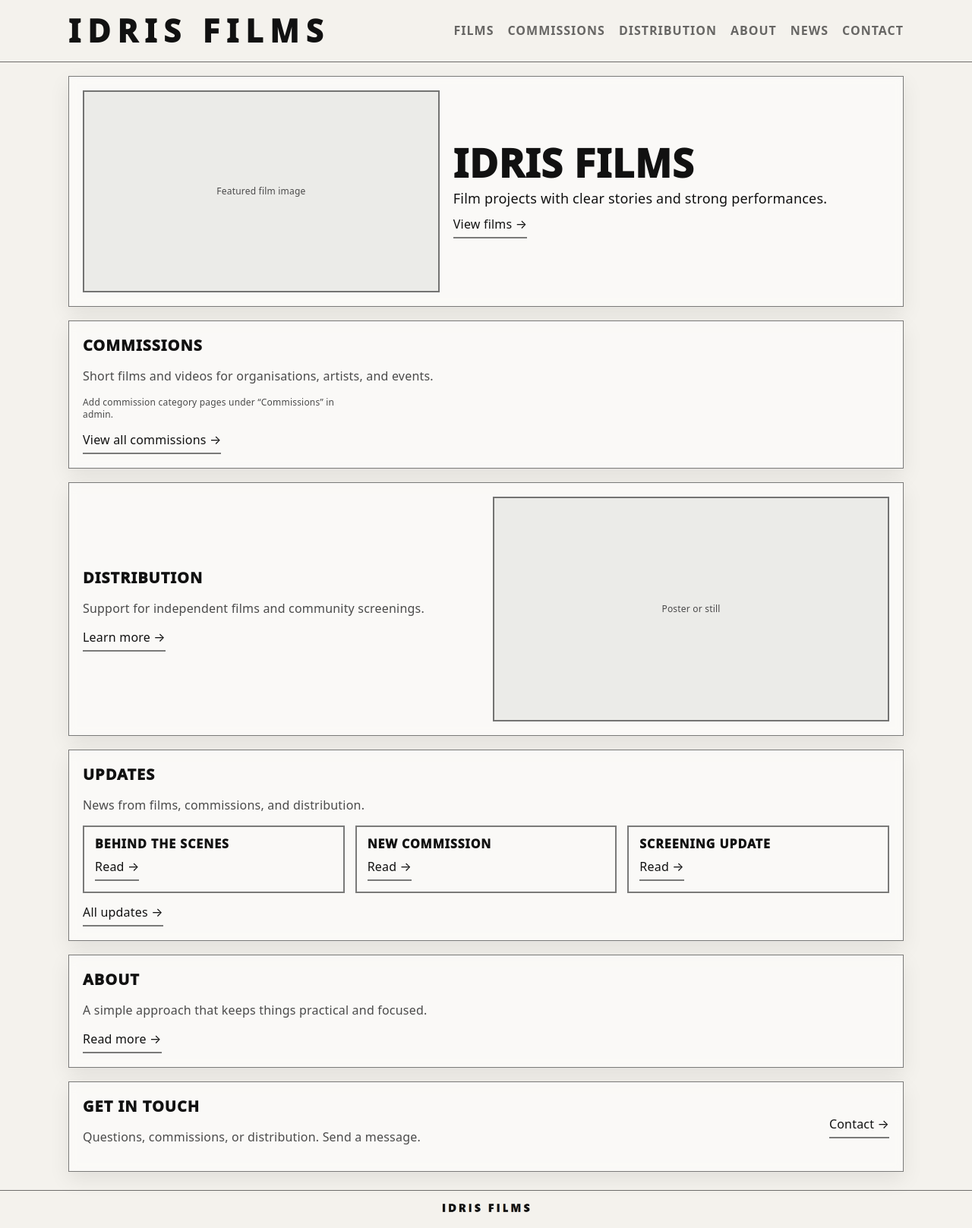
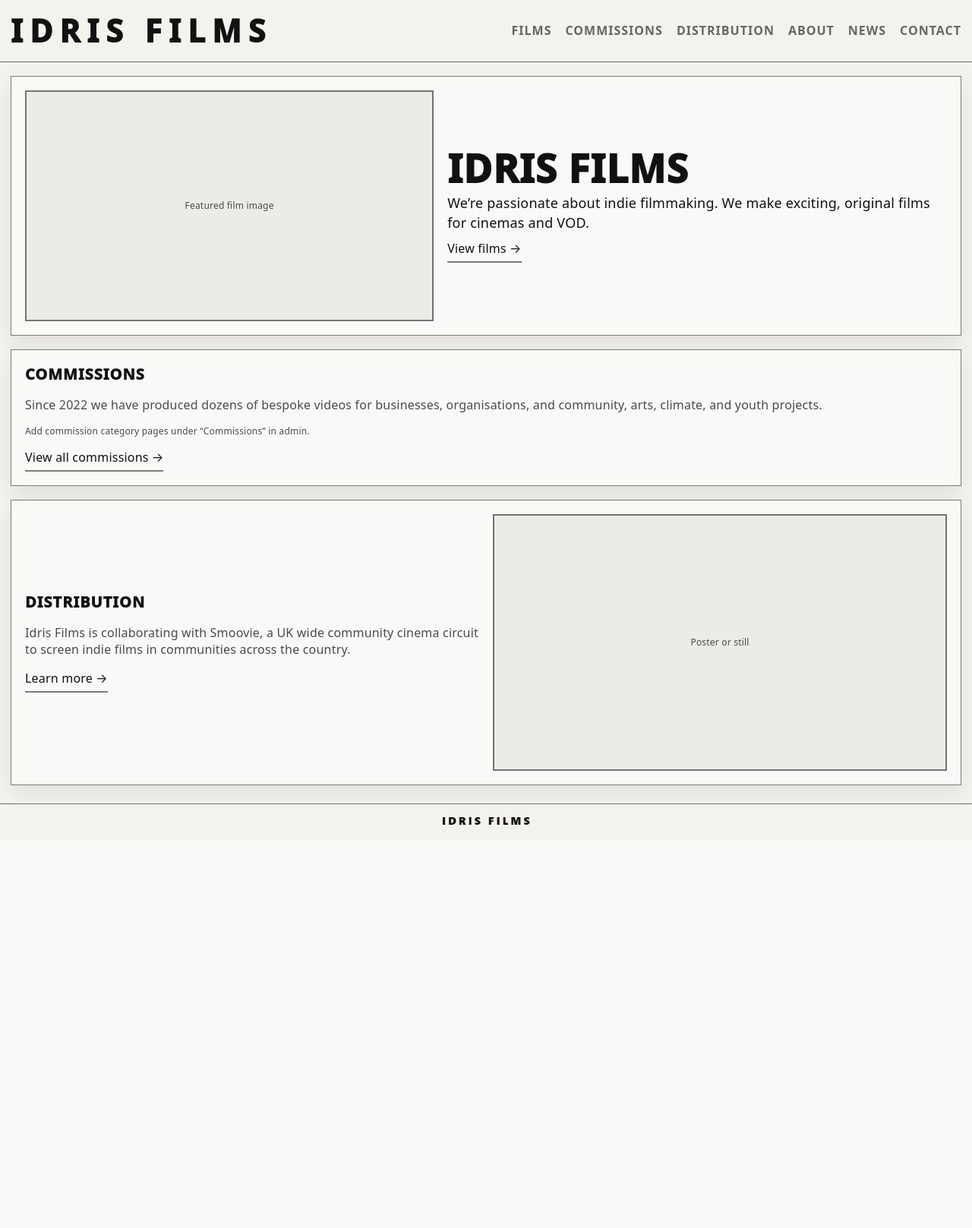
Before and after one commit to billtrem/idrisfilms, a Django app: page / in a window 1280 px wide. Shown: the whole page at 76% size. After the commit the page ends 1086 px from the top, so only its background shows below. Run offline with Django 5.2, Linux system fonts and the light colour scheme; data that the repository does not hold is empty.

Commit message:
Widen layout, commissions 3-up on wide screens, simplify home

```diff
--- a/idrisfilms_site/static/idrisfilms_site/css/base.css
+++ b/idrisfilms_site/static/idrisfilms_site/css/base.css
@@ -18,7 +18,7 @@
 
   --gap: 16px;
   --radius: 0px;
-  --max: 1100px;
+  --max: 1400px; /* was 1100px */
 
   --font: ui-sans-serif, system-ui, -apple-system, Segoe UI, Roboto, Arial, "Helvetica Neue", Helvetica, "Futura", "Avenir Next", sans-serif;
   --mono: ui-monospace, SFMono-Regular, Menlo, Monaco, Consolas, "Liberation Mono", "Courier New", monospace;
@@ -270,9 +270,9 @@ a:focus-visible, button:focus-visible, input:focus-visible, textarea:focus-visib
 }
 
 .mark{
-  width: 120px;     /* tweak size as you like */
-  height: auto;     /* keeps aspect ratio */
-  border: 0;        /* optional: remove the square border */
+  width: 120px;
+  height: auto;
+  border: 0;
   display: block;
 }
 
--- a/idrisfilms_site/templates/idrisfilms_site/home.html
+++ b/idrisfilms_site/templates/idrisfilms_site/home.html
@@ -2,7 +2,7 @@
 {% load static %}
 
 {% block title %}Idris Films{% endblock %}
-{% block meta_description %}Idris Films — films, commissions, distribution, and updates.{% endblock %}
+{% block meta_description %}Idris Films — films, commissions, and distribution.{% endblock %}
 
 {% block body_class %}page-home{% endblock %}
 {% block page_css %}
@@ -14,18 +14,24 @@
 
   {# FILMS (single hero) #}
   <section class="panel home-hero" aria-label="Films">
-    <div class="home-hero__media" aria-label="Featured film image placeholder">
+    <div class="home-hero__media" aria-label="Featured film image">
       <div class="home-media">
+        {% if films_page and films_page.card_image %}
+          <img class="home-media__img" src="{{ films_page.card_image.url }}" alt="Films">
+        {% elif films_page and films_page.card_image_url %}
+          <img class="home-media__img" src="{{ films_page.card_image_url }}" alt="Films">
+        {% else %}
           <div class="home-media__placeholder">
             <div class="tiny muted">Featured film image</div>
           </div>
+        {% endif %}
       </div>
     </div>
 
     <div class="home-hero__text">
       <h1 class="h1">Idris Films</h1>
       <p class="lead">
-        Film projects with clear stories and strong performances.
+        We’re passionate about indie filmmaking. We make exciting, original films for cinemas and VOD.
       </p>
 
       <a class="home-link" href="{% url 'idrisfilms_site:films' %}">
@@ -37,7 +43,9 @@
   {# COMMISSIONS #}
   <section class="panel" aria-label="Commissions">
     <h2 class="h2">Commissions</h2>
-    <p class="muted">Short films and videos for organisations, artists, and events.</p>
+    <p class="muted">
+      Since 2022 we have produced dozens of bespoke videos for businesses, organisations, and community, arts, climate, and youth projects.
+    </p>
 
     <div class="home-tiles" aria-label="Commission categories">
       {% for p in commission_tiles %}
@@ -69,69 +77,28 @@
   <section class="panel home-split" aria-label="Distribution">
     <div class="home-split__left">
       <h2 class="h2">Distribution</h2>
-      <p class="muted">Support for independent films and community screenings.</p>
+      <p class="muted">
+        Idris Films is collaborating with Smoovie, a UK wide community cinema circuit to screen indie films in communities across the country.
+      </p>
 
       <a class="home-link" href="{% url 'idrisfilms_site:distribution' %}">
         Learn more →
       </a>
     </div>
 
-    <div class="home-split__right" aria-label="Distribution image placeholder">
+    <div class="home-split__right" aria-label="Distribution image">
       <div class="home-media">
+        {% if distribution_page and distribution_page.card_image %}
+          <img class="home-media__img" src="{{ distribution_page.card_image.url }}" alt="Distribution">
+        {% elif distribution_page and distribution_page.card_image_url %}
+          <img class="home-media__img" src="{{ distribution_page.card_image_url }}" alt="Distribution">
+        {% else %}
           <div class="home-media__placeholder">
             <div class="tiny muted">Poster or still</div>
           </div>
+        {% endif %}
       </div>
     </div>
-  </section>
-
-  {# UPDATES (News) #}
-  <section class="panel" aria-label="Updates">
-    <h2 class="h2">Updates</h2>
-    <p class="muted">News from films, commissions, and distribution.</p>
-
-    <div class="home-news__grid">
-      <a class="news-card" href="{% url 'idrisfilms_site:news' %}">
-        <div class="news-card__title">Behind the scenes</div>
-        <div class="news-card__cta">Read →</div>
-      </a>
-
-      <a class="news-card" href="{% url 'idrisfilms_site:news' %}">
-        <div class="news-card__title">New commission</div>
-        <div class="news-card__cta">Read →</div>
-      </a>
-
-      <a class="news-card" href="{% url 'idrisfilms_site:news' %}">
-        <div class="news-card__title">Screening update</div>
-        <div class="news-card__cta">Read →</div>
-      </a>
-    </div>
-
-    <a class="home-link" href="{% url 'idrisfilms_site:news' %}">
-      All updates →
-    </a>
-  </section>
-
-  {# ABOUT #}
-  <section class="panel" aria-label="About">
-    <h2 class="h2">About</h2>
-    <p class="muted">A simple approach that keeps things practical and focused.</p>
-
-    <a class="home-link" href="{% url 'idrisfilms_site:about' %}">
-      Read more →
-    </a>
-  </section>
-
-  {# CONTACT #}
-  <section class="panel home-contact" aria-label="Contact">
-    <div class="home-contact__text">
-      <h2 class="h2">Get in touch</h2>
-      <p class="muted">Questions, commissions, or distribution. Send a message.</p>
-    </div>
-
-    <a class="home-link" href="{% url 'idrisfilms_site:contact' %}">
-      Contact →
-    </a>
   </section>
 
 </section>
--- a/idrisfilms_site/views.py
+++ b/idrisfilms_site/views.py
@@ -3,7 +3,6 @@ from .models import Page
 
 
 def home(request):
-    # Pull top 3 commission categories (child pages of "commissions")
     commissions_page = Page.objects.filter(slug="commissions", is_published=True).first()
     commission_tiles = (
         Page.objects.filter(parent=commissions_page, is_published=True)
@@ -12,12 +11,17 @@ def home(request):
         else Page.objects.none()
     )
 
+    films_page = Page.objects.filter(slug="films", is_published=True).first()
+    distribution_page = Page.objects.filter(slug="distribution", is_published=True).first()
+
     return render(
         request,
         "idrisfilms_site/home.html",
         {
             "active_page": "home",
             "commission_tiles": commission_tiles,
+            "films_page": films_page,
+            "distribution_page": distribution_page,
         },
     )
 
```
Also changed, not shown: idrisfilms_site/static/idrisfilms_site/css/commissions.css (+7 -0 lines). Lines whose indentation alone changed are shown as unchanged.
